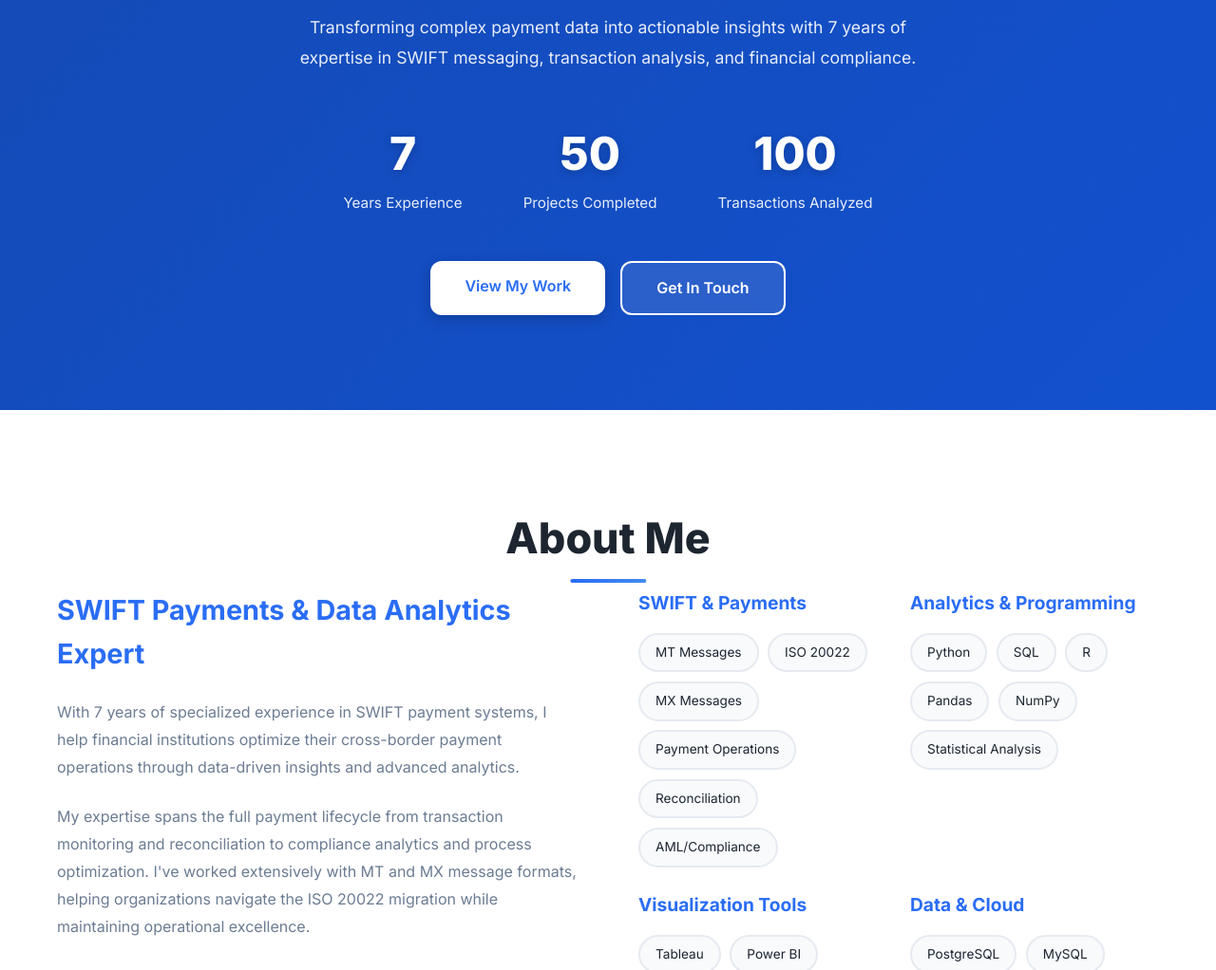
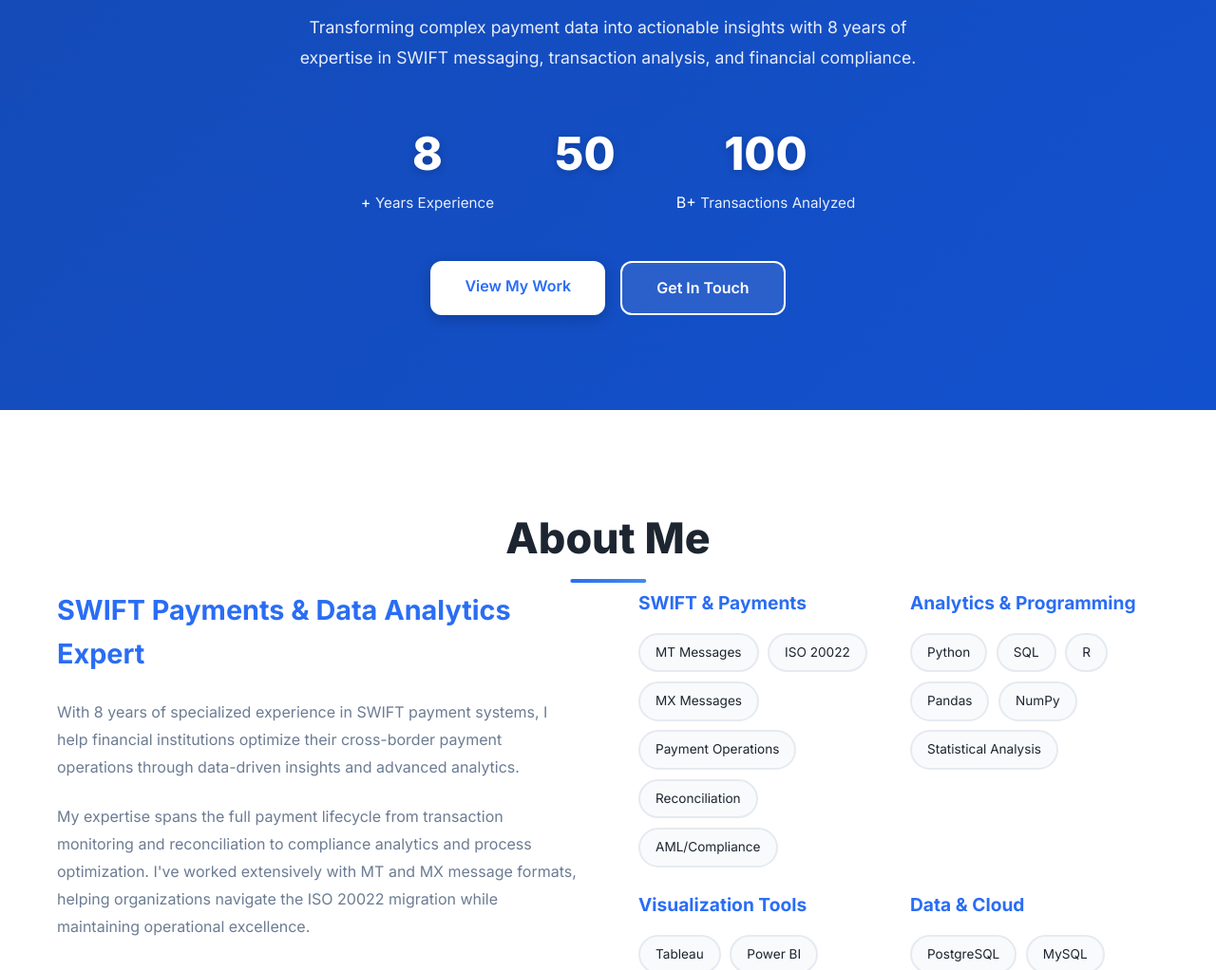
Before and after one commit to atikahjapry/atikahjapry.github.io, a website: page index.html in a window 1280 px wide. Shown: the part 609-1631 px from the top of the page at 95% size. Drawn offline with Linux system fonts and the light colour scheme; a script that the page names is missing.

Commit message:
Update experience from 7 to 8 years in index.html

```diff
--- a/index.html
+++ b/index.html
@@ -1139,20 +1139,20 @@
             <div class="subtitle">
                 <span class="typing-text" id="typingText">Data Analyst | SWIFT Payments Specialist</span>
             </div>
-            <p>Transforming complex payment data into actionable insights with 7 years of expertise in SWIFT messaging,
+            <p>Transforming complex payment data into actionable insights with 8 years of expertise in SWIFT messaging,
                 transaction analysis, and financial compliance.</p>
 
             <div class="stats">
                 <div class="stat">
-                    <span class="stat-number" data-target="7+">0</span>
+                    <span class="stat-number" data-target="8">0</span>+
                     <span class="stat-label">Years Experience</span>
                 </div>
                 <div class="stat">
-                    <span class="stat-number" data-target="50+">0</span>
+                    <span class="stat-number" data-target="50">0</span+
                     <span class="stat-label">Projects Completed</span>
                 </div>
                 <div class="stat">
-                    <span class="stat-number" data-target="100B+">0</span>
+                    <span class="stat-number" data-target="100">0</span>B+
                     <span class="stat-label">Transactions Analyzed</span>
                 </div>
             </div>
@@ -1171,7 +1171,7 @@
             <div class="about-content">
                 <div class="about-text">
                     <h3>SWIFT Payments & Data Analytics Expert</h3>
-                    <p>With 7 years of specialized experience in SWIFT payment systems, I help financial institutions
+                    <p>With 8 years of specialized experience in SWIFT payment systems, I help financial institutions
                         optimize their cross-border payment operations through data-driven insights and advanced
                         analytics.</p>
 
```
